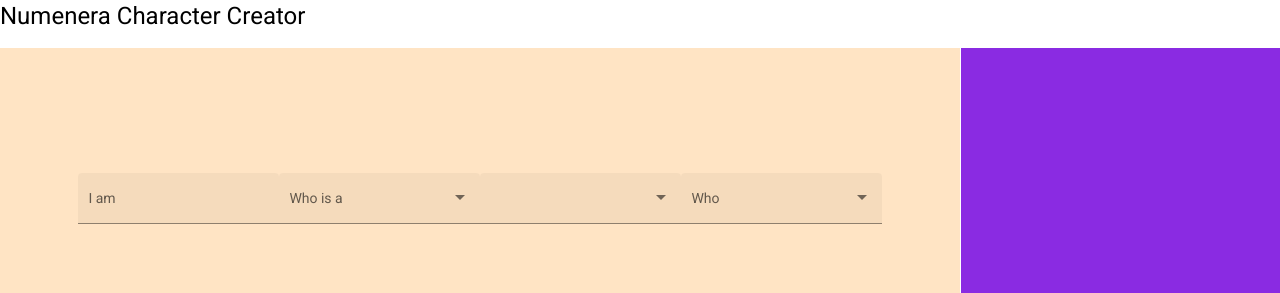
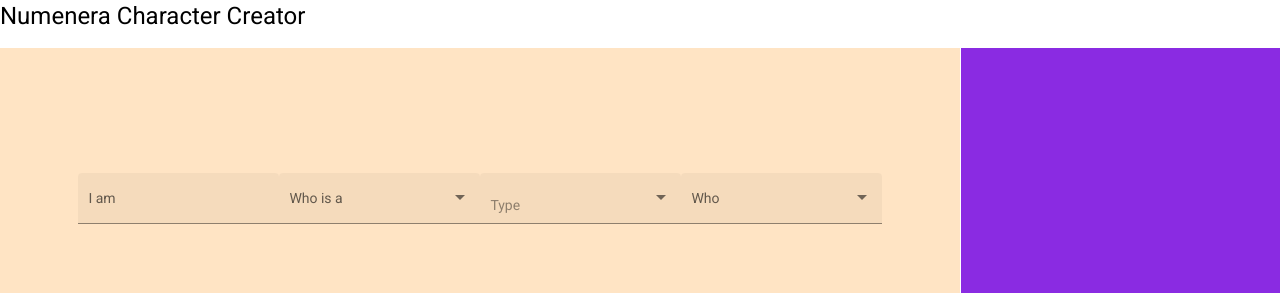
Before and after one commit to FrankEyk/Numenera-Character-Creator, an Angular app: page / in a window 1280 px wide. Shown: the top 293 px of the page. Built offline with nearby package versions, Linux system fonts and the light colour scheme.

Commit message:
add type placeholder

```diff
--- a/src/app/main-panel/main-panel.component.html
+++ b/src/app/main-panel/main-panel.component.html
@@ -1,24 +1,32 @@
+<div>
   <mat-form-field appearance="fill">
     <mat-label>I am</mat-label>
-  <input matInput [(ngModel)]="charName" >
+    <input matInput [(ngModel)]="charName" />
   </mat-form-field>
 
   <mat-form-field appearance="fill">
     <mat-label>Who is a</mat-label>
-  <mat-select  (selectionChange)="onChangeDesc($event)">
-    <mat-option *ngFor="let desc of descriptors" [value]="desc" >{{desc.name}}</mat-option>
+    <mat-select (selectionChange)="onChangeDesc($event)">
+      <mat-option *ngFor="let desc of descriptors" [value]="desc">{{
+        desc.name
+      }}</mat-option>
     </mat-select>
   </mat-form-field>
 
   <mat-form-field appearance="fill">
-  <mat-select (selectionChange)="onChangeType($event)">
-    <mat-option *ngFor="let type of types" [value]="type" >{{type.name}}</mat-option>
+    <mat-select placeholder="Type" (selectionChange)="onChangeType($event)">
+      <mat-option *ngFor="let type of types" [value]="type">{{
+        type.name
+      }}</mat-option>
     </mat-select>
   </mat-form-field>
 
   <mat-form-field appearance="fill">
     <mat-label>Who</mat-label>
     <mat-select>
-    <mat-option *ngFor="let focus of foci" value="desc">{{focus}}</mat-option>
+      <mat-option *ngFor="let focus of foci" value="desc">{{
+        focus
+      }}</mat-option>
     </mat-select>
   </mat-form-field>
+</div>
```
Lines whose indentation alone changed are shown as unchanged.
